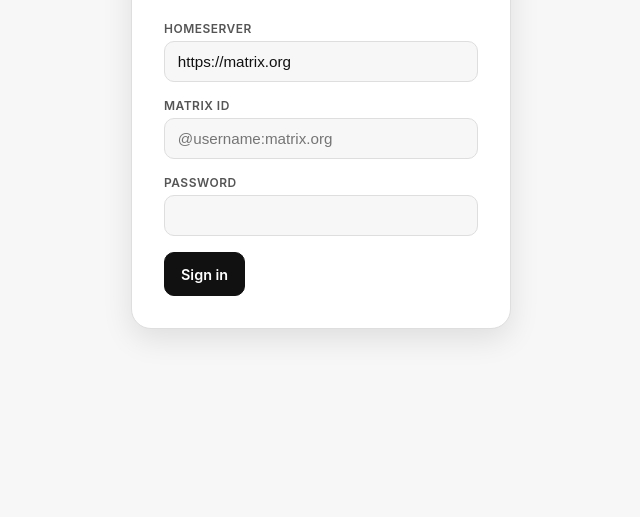
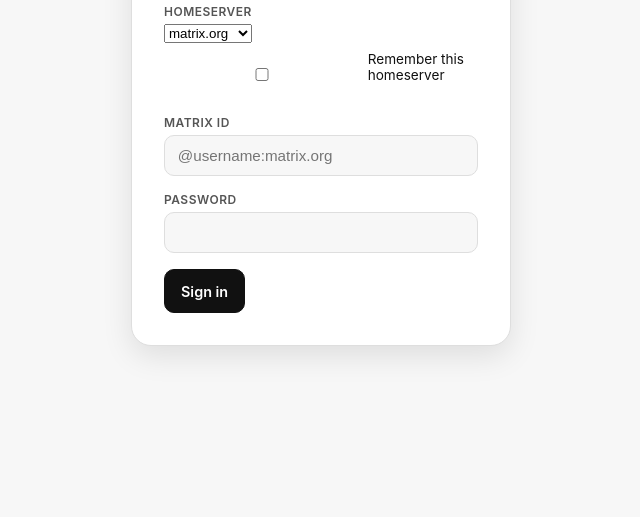
Before and after one commit to The-Ace-Base/Orbit, a plain HTML site: page index.html in a window 1280 px wide. Shown: the part 283-800 px from the top of the page, without its empty margins (319-959 px from the left). Drawn offline with Linux system fonts and the light colour scheme.

Commit message:
Add homeserver dropdown with custom option and remember checkbox; refine onboarding UI

```diff
--- a/index.html
+++ b/index.html
@@ -16,8 +16,21 @@
         <form id="login-form" autocomplete="on">
           <label>
             <span>Homeserver</span>
-            <input id="login-homeserver" type="url" value="https://matrix.org" required />
+            <div style="display:flex;gap:.5rem;align-items:center">
+              <select id="homeserver-select" aria-label="Choose homeserver">
+                <option value="https://matrix.org">matrix.org</option>
+                <option value="https://modular.im">modular.im</option>
+                <option value="https://libera.chat">libera.chat</option>
+                <option value="custom">Custom…</option>
+              </select>
+              <input id="homeserver-custom" type="url" placeholder="https://example.org" style="display:none;flex:1" />
+            </div>
+            <div style="margin-top:.5rem;display:flex;align-items:center;gap:.5rem">
+              <input id="remember-homeserver" type="checkbox" />
+              <label for="remember-homeserver" style="font-size:.85rem">Remember this homeserver</label>
+            </div>
           </label>
+
           <label>
             <span>Matrix ID</span>
             <input id="login-user" type="text" autocomplete="username" placeholder="@username:matrix.org" required />
```
